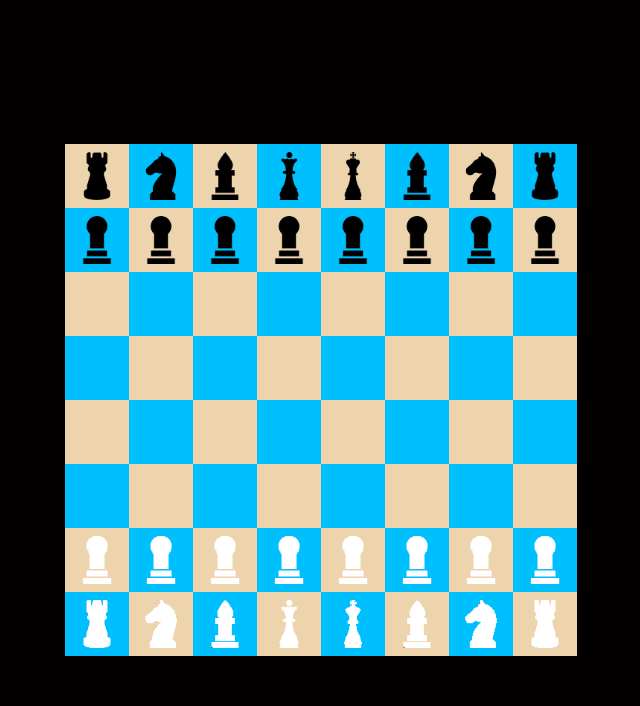
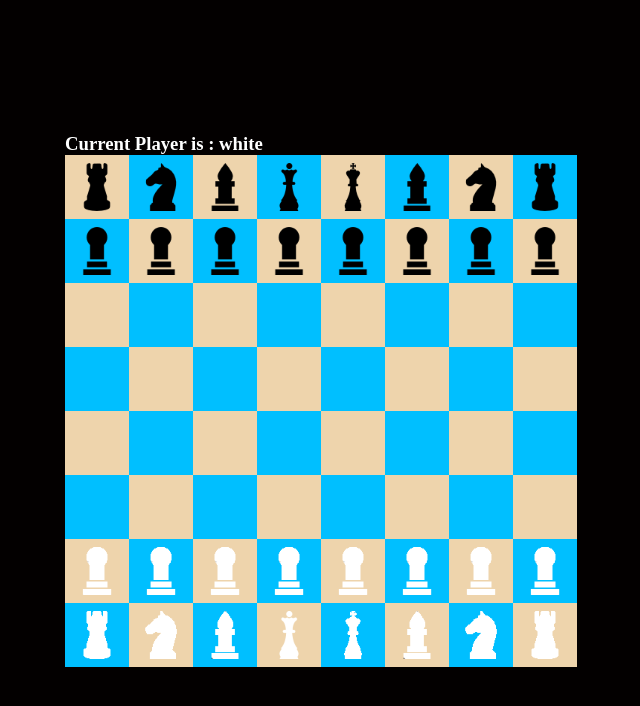
Before and after one commit to Novohudo/react-chess.v.1, a React (Create React App) app: page / in a window 1280 px wide. Shown: the top 706 px of the page, without its empty margins (319-959 px from the left). Built offline with nearby package versions, Linux system fonts and the light colour scheme.

Commit message:
current player(move  transmission)

```diff
--- a/src/App.tsx
+++ b/src/App.tsx
@@ -2,12 +2,19 @@
 import './App.css';
 import BoardComponent from "./components/BoardComponent";
 import {Board} from "./models/Board";
+import {Player} from "./models/Player";
+import {Colors} from "./models/Colors";
 
 function App() {
     const [board, setBoard] = useState(new Board())
+    const [whitePlayer, setWhitePlayer] = useState(new Player(Colors.WHITE))
+    const [blackPlayer, setBlackPlayer] = useState(new Player(Colors.BLACK))
+    const [currentPlayer, setCurrentPlayer] = useState<Player | null>(null)
+
 
     useEffect(() => {
         restart()
+        setCurrentPlayer(whitePlayer)
     }, [])
 
     function restart() {
@@ -16,12 +23,17 @@
         newBoard.addFigures()
         setBoard(newBoard)
     }
+    function swapPlayer(){
+        setCurrentPlayer(currentPlayer?.color === Colors.WHITE ? blackPlayer : whitePlayer)
+    }
 
     return (
         <div className="app">
             <BoardComponent
                 board={board}
                 setBoard={setBoard}
+                currentPlayer={currentPlayer}
+                swapPlayer={swapPlayer}
             />
         </div>
     );
--- a/src/components/BoardComponent.tsx
+++ b/src/components/BoardComponent.tsx
@@ -3,29 +3,35 @@
 import {Board} from "../models/Board";
 import CellComponent from "./CellComponent";
 import {Cell} from "../models/Cell";
+import {Player} from "../models/Player";
 
 interface BoardProps {
     board: Board;
     setBoard: (board: Board) => void;
+    currentPlayer: Player | null;
+    swapPlayer: () => void;
 }
 
-const BoardComponent: FC<BoardProps> = ({board, setBoard}) => {
+const BoardComponent: FC<BoardProps> = ({board, setBoard, currentPlayer, swapPlayer}) => {
     const [selectedCell, setSelectedCell] = useState<Cell | null>(null)
 
     function click(cell: Cell) {
-        if (selectedCell && selectedCell !== cell && selectedCell.figure?.canMove(cell)){
+        if (selectedCell && selectedCell !== cell && selectedCell.figure?.canMove(cell)) {
             selectedCell.moveFigure(cell);
+            swapPlayer()
             setSelectedCell(null);
             updateBoard()
+        } else {
+            if (cell.figure?.color === currentPlayer?.color){
+                setSelectedCell(cell)
             }
-        else{
-            setSelectedCell(cell)
+
         }
     }
 
     useEffect(() => {
         highlightCells()
-    },[selectedCell])
+    }, [selectedCell])
 
     function highlightCells() {
         board.highlightCells(selectedCell)
@@ -38,6 +44,8 @@
     }
 
     return (
+        <div>
+            <h3 style={{color:"white"}}>Current Player is : {currentPlayer?.color}</h3>
             <div className={'board'}>
                 {board.cells.map((row, index) =>
                     <React.Fragment key={index}>
@@ -52,6 +60,7 @@
                     </React.Fragment>
                 )}
             </div>
+        </div>
     );
 };
 
--- a/src/models/Player.ts
+++ b/src/models/Player.ts
@@ -1,3 +1,10 @@
+import {Colors} from "./Colors";
+
 export class Player{
+    color:Colors;
+
+    constructor(color:Colors){
+        this.color = color;
+    }
 
 }
```
Lines whose indentation alone changed are shown as unchanged.
